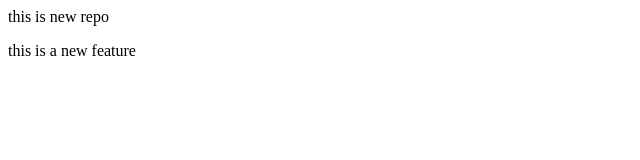
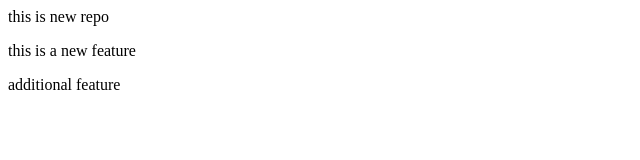
Before and after one commit to abhi231210003/abhishek23, a plain HTML site: page index.html in a window 1280 px wide. Shown: the whole page, without its empty margins (0-640 px from the left). Drawn offline with Linux system fonts and the light colour scheme.

Commit message:
additional feature

```diff
--- a/index.html
+++ b/index.html
@@ -1,2 +1,3 @@
  <p>this is new repo</p>
  <p>this is a new feature</p>
+ <p>additional feature</p>
```
